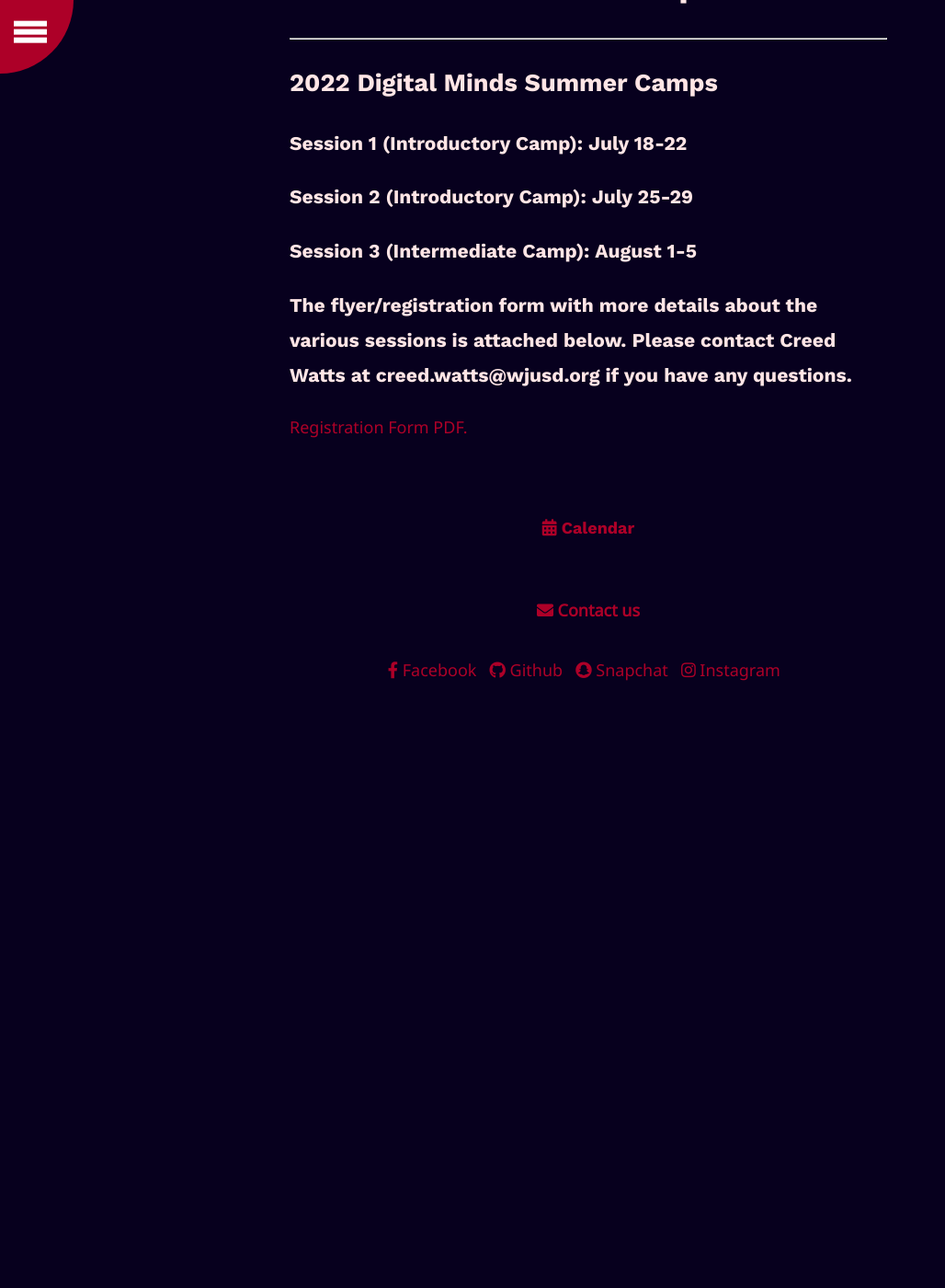
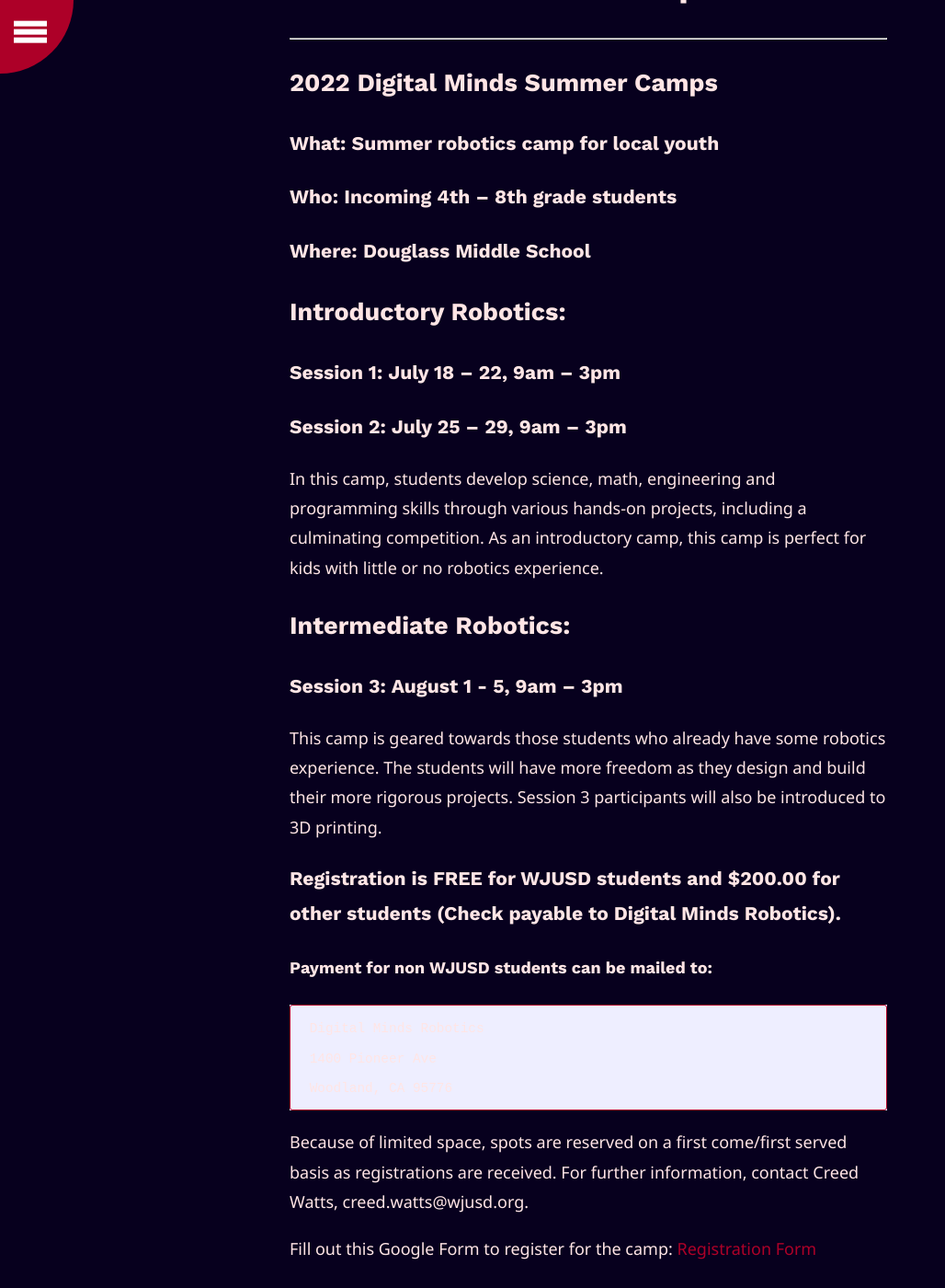
Before and after one commit to FRCTeam5458DigitalMinds/team5458.com, a Jekyll site: the page built from _pages/summercamp.md, in a window 1280 px wide and 1400 px high, scrolled down 431 px. Shown: the whole window at 92% size, without its empty margins (0-1028 px from the left). Built offline with Jekyll 4.4.1, drawn with Linux system fonts in a browser that asks for light colours; nearby versions of some CDN libraries; before the commit the page ends 1211 px from its top, so only the background shows below that.

Commit message:
Update summercamp.md

```diff
--- a/_pages/summercamp.md
+++ b/_pages/summercamp.md
@@ -3,12 +3,30 @@ layout: post
 title: Summer Camps
 permalink: /summercamps/
 ---
+
 ## 2022 Digital Minds Summer Camps
 
-### Session 1 (Introductory Camp): July 18-22
-### Session 2 (Introductory Camp): July 25-29
-### Session 3 (Intermediate Camp): August 1-5
+### What: Summer robotics camp for local youth
+### Who: Incoming 4th – 8th grade students
+### Where: Douglass Middle School
 
-### The flyer/registration form with more details about the various sessions is attached below. Please contact Creed Watts at creed.watts@wjusd.org if you have any questions.
+## Introductory Robotics:
+### Session 1: July 18 – 22, 9am – 3pm
+### Session 2: July 25 – 29, 9am – 3pm
+In this camp, students develop science, math, engineering and programming skills through various hands-on projects, including a culminating competition. As an introductory camp, this camp is perfect for kids with little or no robotics experience.
 
-<a href="https://drive.google.com/file/d/13UzCnYAkizVUZJ2Xne11WUhQtpCem6wd/view?usp=sharing" target="_blank">Registration Form PDF.</a>
+## Intermediate Robotics:
+### Session 3: August 1 - 5, 9am – 3pm
+This camp is geared towards those students who already have some robotics experience. The students will have more freedom as they design and build their more rigorous projects. Session 3 participants will also be introduced to 3D printing.
+
+### Registration is FREE for WJUSD students and $200.00 for other students (Check payable to Digital Minds Robotics).
+#### Payment for non WJUSD students can be mailed to:
+     Digital Minds Robotics
+     1400 Pioneer Ave
+     Woodland, CA 95776
+
+Because of limited space, spots are reserved on a first come/first served basis as registrations are received.
+For further information, contact Creed Watts, creed.watts@wjusd.org.
+
+Fill out this Google Form to register for the camp:
+<a href="https://docs.google.com/forms/d/e/1FAIpQLSeDoL5aMcuSPOWI_rw8eYgvkXhvgHpDAfPvMXV6tyTHZ6dtPA/viewform" target="_blank">Registration Form</a>
```
